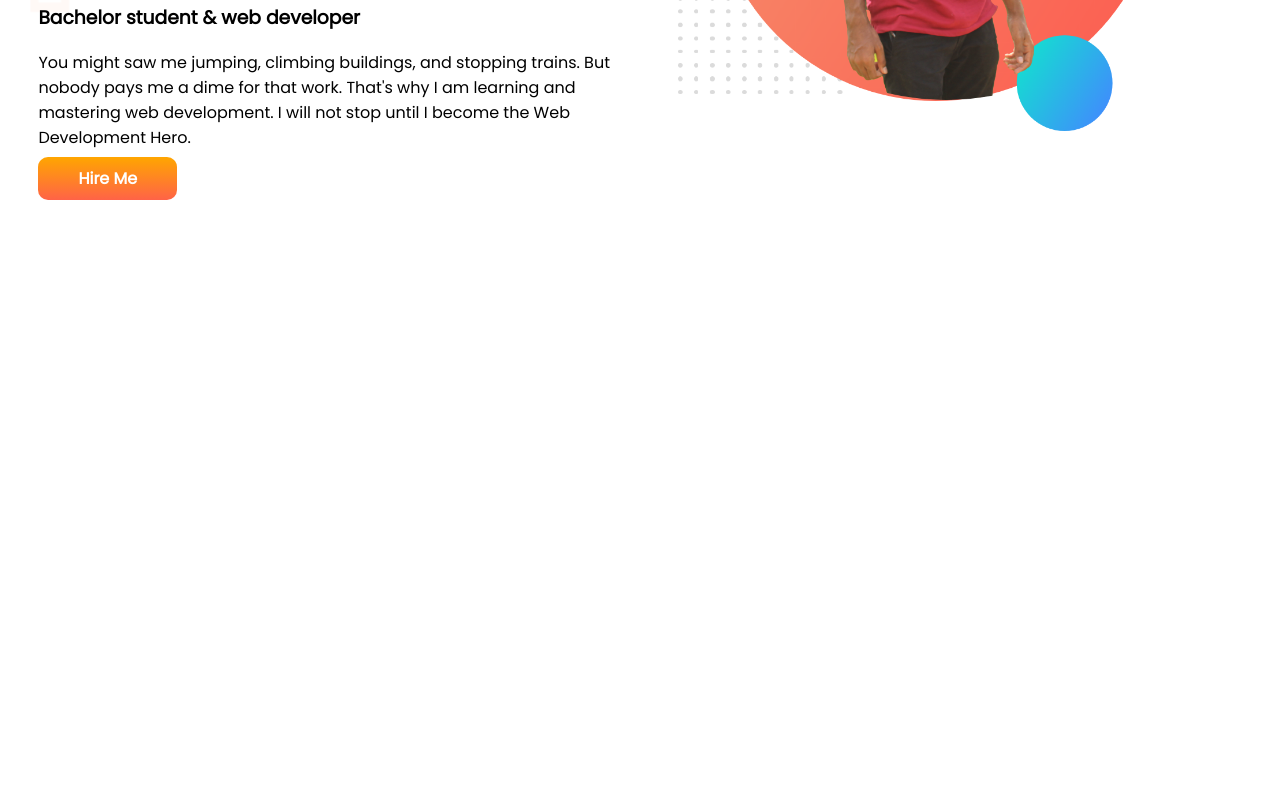
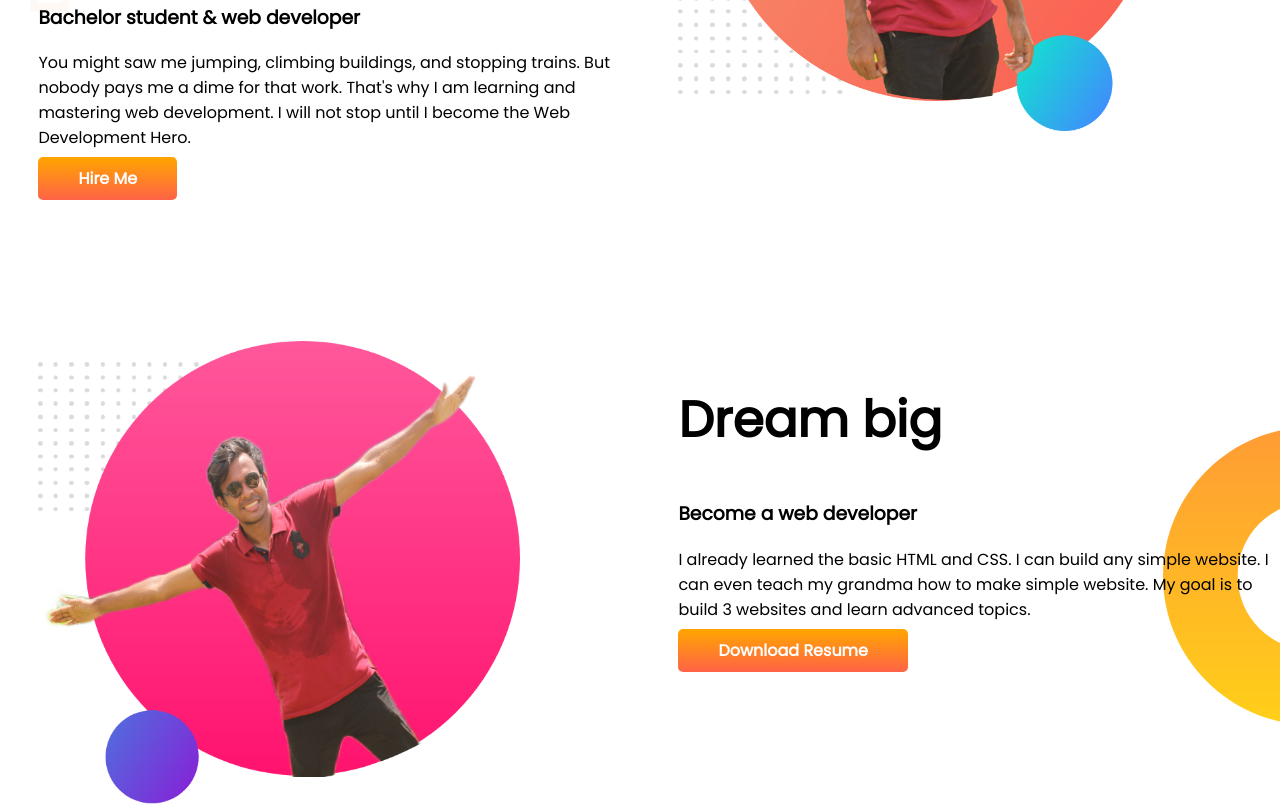
Before and after one commit to mdshakil32/developer-portfolio, a plain HTML site: page index.html in a window 1280 px wide. Shown: the part 347-1158 px from the top of the page. Before the commit the page ends 800 px from the top, so only its background shows below. Drawn offline with Linux system fonts and the light colour scheme.

Commit message:
dream big added

```diff
--- a/index.html
+++ b/index.html
@@ -23,5 +23,17 @@
             <img src="images/my-bg (2).png" alt="md shakil Chowdhury">
         </div>
     </section>
+
+    <section class="dream-big">
+        <div class="half-width">
+            <img src="images/my-bg23.png" alt="shakil">
+        </div>
+        <div class="half-width">
+            <h1>Dream big</h1>
+            <h3>Become a web developer</h3>
+            <p>I already learned the basic HTML and CSS. I can build any simple website. I can even teach my grandma how to make simple website. My goal is to build 3 websites and learn advanced topics.</p>
+            <a class="link-button" target="blank" href="https://www.linkedin.com/in/mdshakil32/">Download Resume</a>
+        </div>
+    </section>
 </body>
 </html>
--- a/style.css
+++ b/style.css
@@ -22,11 +22,17 @@ h1 {
   text-decoration: none;
   background-image: linear-gradient(rgb(255, 166, 0), rgb(255, 99, 71));
   padding: 10px 40px;
-  border-radius: 10px;
+  border-radius: 5px;
   color: white;
   font-weight: 700;
 }
 .top-banner {
   background-image: url(images/top-banner.png);
   background-repeat: no-repeat;
+  margin-bottom: 150px;
 }
+.dream-big {
+  background-image: url(images/dream-bg.png);
+  background-repeat: no-repeat;
+  background-position: right;
+}
```
Also changed, not shown: images/New Project.png (added), images/my-bg21.png (added), images/my-bg23.png (added), 4 other files.
